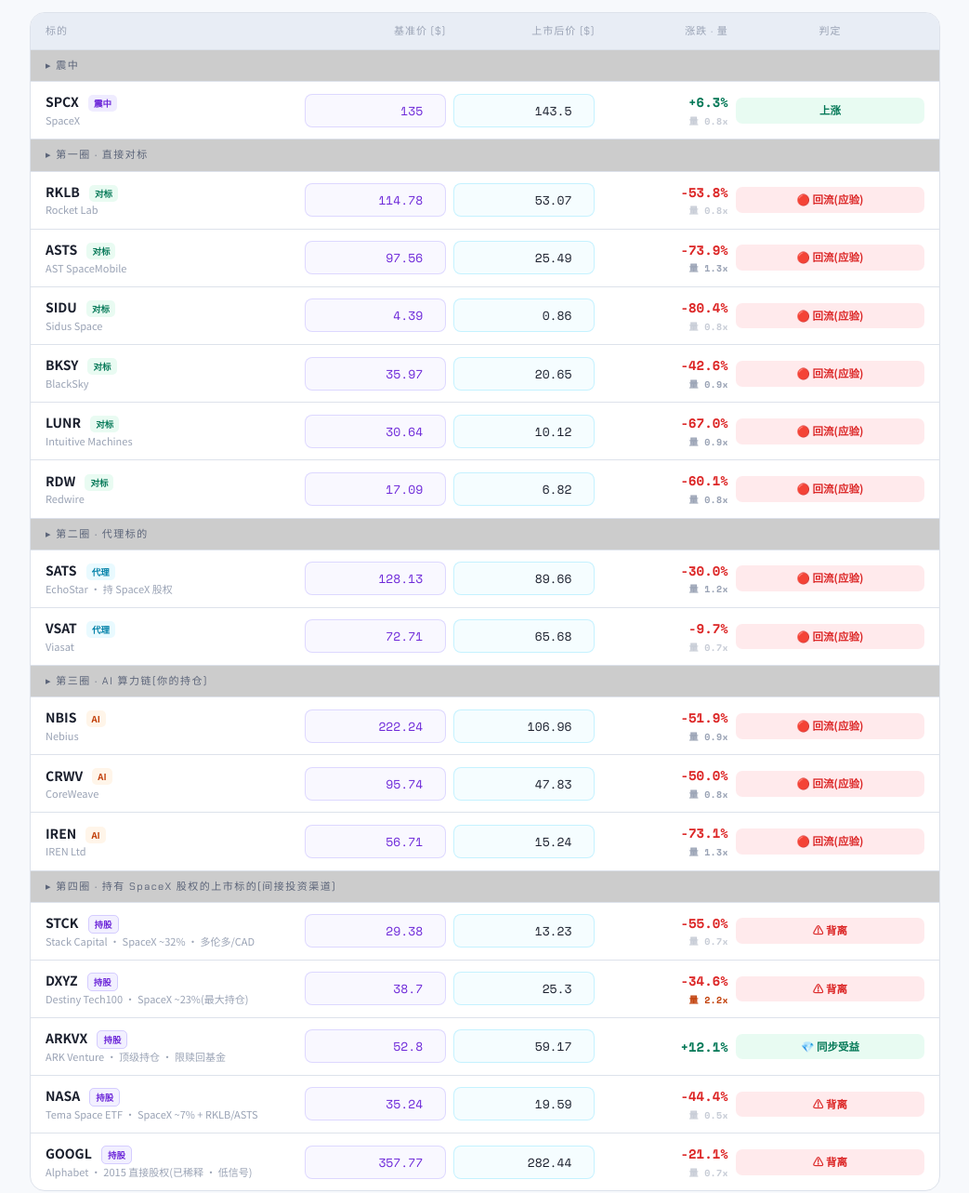
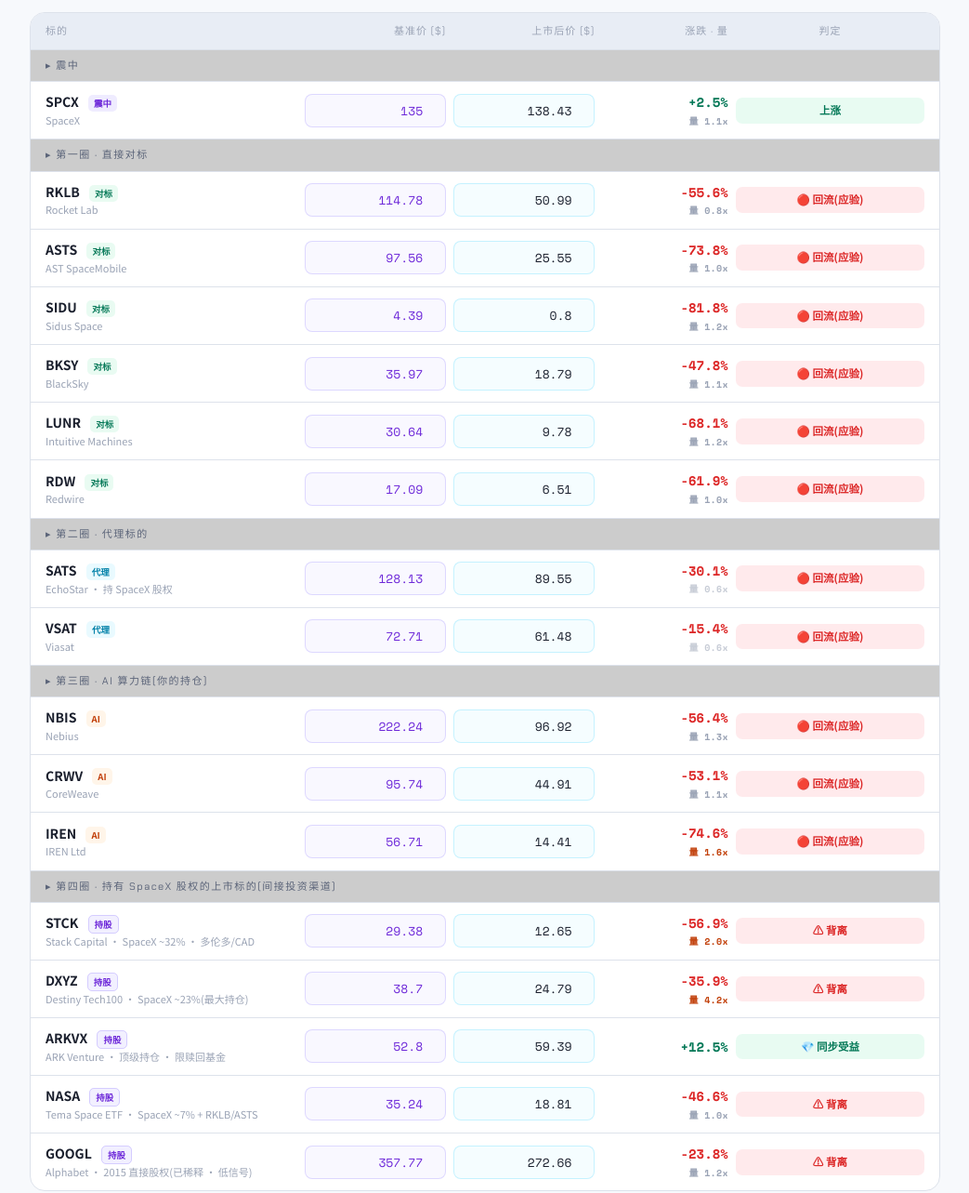
Before and after one commit to charleslee96finance/nvidia-tracker, a plain HTML site: page spcx.html in a window 1280 px wide. Shown: the part 684-1967 px from the top of the page at 93% size, without its empty margins (118-1161 px from the left). Drawn offline with nearby package versions, Linux system fonts and the light colour scheme.

Commit message:
auto: refresh spcx scorecard 2026-11-20 09:31Z

```diff
--- a/spcx.html
+++ b/spcx.html
@@ -94,7 +94,7 @@ input.px.locked{background:rgba(157,139,255,.06);border-color:rgba(157,139,255,.
     <div class="kicker">POST-IPO REVIEW · 全自动模式 · 云端版</div>
     <h1>SPCX 的追踪 · 复盘记分卡</h1>
     <div class="sub">验证假设:上市后,资金是否从"影子标的"回流到 SpaceX 本身?(sell-the-news)</div>
-    <div class="updated">现价上次自动更新: <b>2026-11-19 17:43 BJT | 17/17 | CUR (base locked)</b> · 数据源 Yahoo Finance · 每日 02:00 UTC(10:00 BJT)由 GitHub Actions 刷新</div>
+    <div class="updated">现价上次自动更新: <b>2026-11-20 17:31 BJT | 17/17 | CUR (base locked)</b> · 数据源 Yahoo Finance · 每日 02:00 UTC(10:00 BJT)由 GitHub Actions 刷新</div>
   </header>
 
   <div class="howto">
@@ -148,30 +148,30 @@ input.px.locked{background:rgba(157,139,255,.06);border-color:rgba(157,139,255,.
     <div class="trow" data-row data-role="epi">
       <div class="nm">SPCX <span class="tier-tag tt-epi">震中</span><small>SpaceX</small></div>
       <div><input class="px base locked" type="number" value="135" placeholder="135" readonly></div>
-      <div><input class="px cur auto" type="number" data-ticker="SPCX" placeholder="首日价" value="143.5" data-rvol="0.77"></div>
+      <div><input class="px cur auto" type="number" data-ticker="SPCX" placeholder="首日价" value="138.43" data-rvol="1.06"></div>
       <div class="pct">—</div>
       <div class="verdict v-empty">—</div>
     </div>
     <div class="section-div">▸ 第一圈 · 直接对标</div>
-    <div class="trow" data-row data-role="comp"><div class="nm">RKLB <span class="tier-tag tt-comp">对标</span><small>Rocket Lab</small></div><div><input class="px base locked" type="number" data-ticker="RKLB" placeholder="基准" readonly value="114.78"></div><div><input class="px cur auto" type="number" data-ticker="RKLB" placeholder="现价" value="53.07" data-rvol="0.79"></div><div class="pct">—</div><div class="verdict v-empty">—</div></div>
-    <div class="trow" data-row data-role="comp"><div class="nm">ASTS <span class="tier-tag tt-comp">对标</span><small>AST SpaceMobile</small></div><div><input class="px base locked" type="number" data-ticker="ASTS" placeholder="基准" readonly value="97.56"></div><div><input class="px cur auto" type="number" data-ticker="ASTS" placeholder="现价" value="25.49" data-rvol="1.3"></div><div class="pct">—</div><div class="verdict v-empty">—</div></div>
-    <div class="trow" data-row data-role="comp"><div class="nm">SIDU <span class="tier-tag tt-comp">对标</span><small>Sidus Space</small></div><div><input class="px base locked" type="number" data-ticker="SIDU" placeholder="基准" readonly value="4.39"></div><div><input class="px cur auto" type="number" data-ticker="SIDU" placeholder="现价" value="0.86" data-rvol="0.75"></div><div class="pct">—</div><div class="verdict v-empty">—</div></div>
-    <div class="trow" data-row data-role="comp"><div class="nm">BKSY <span class="tier-tag tt-comp">对标</span><small>BlackSky</small></div><div><input class="px base locked" type="number" data-ticker="BKSY" placeholder="基准" readonly value="35.97"></div><div><input class="px cur auto" type="number" data-ticker="BKSY" placeholder="现价" value="20.65" data-rvol="0.9"></div><div class="pct">—</div><div class="verdict v-empty">—</div></div>
-    <div class="trow" data-row data-role="comp"><div class="nm">LUNR <span class="tier-tag tt-comp">对标</span><small>Intuitive Machines</small></div><div><input class="px base locked" type="number" data-ticker="LUNR" placeholder="基准" readonly value="30.64"></div><div><input class="px cur auto" type="number" data-ticker="LUNR" placeholder="现价" value="10.12" data-rvol="0.9"></div><div class="pct">—</div><div class="verdict v-empty">—</div></div>
-    <div class="trow" data-row data-role="comp"><div class="nm">RDW <span class="tier-tag tt-comp">对标</span><small>Redwire</small></div><div><input class="px base locked" type="number" data-ticker="RDW" placeholder="基准" readonly value="17.09"></div><div><input class="px cur auto" type="number" data-ticker="RDW" placeholder="现价" value="6.82" data-rvol="0.82"></div><div class="pct">—</div><div class="verdict v-empty">—</div></div>
+    <div class="trow" data-row data-role="comp"><div class="nm">RKLB <span class="tier-tag tt-comp">对标</span><small>Rocket Lab</small></div><div><input class="px base locked" type="number" data-ticker="RKLB" placeholder="基准" readonly value="114.78"></div><div><input class="px cur auto" type="number" data-ticker="RKLB" placeholder="现价" value="50.99" data-rvol="0.84"></div><div class="pct">—</div><div class="verdict v-empty">—</div></div>
+    <div class="trow" data-row data-role="comp"><div class="nm">ASTS <span class="tier-tag tt-comp">对标</span><small>AST SpaceMobile</small></div><div><input class="px base locked" type="number" data-ticker="ASTS" placeholder="基准" readonly value="97.56"></div><div><input class="px cur auto" type="number" data-ticker="ASTS" placeholder="现价" value="25.55" data-rvol="0.99"></div><div class="pct">—</div><div class="verdict v-empty">—</div></div>
+    <div class="trow" data-row data-role="comp"><div class="nm">SIDU <span class="tier-tag tt-comp">对标</span><small>Sidus Space</small></div><div><input class="px base locked" type="number" data-ticker="SIDU" placeholder="基准" readonly value="4.39"></div><div><input class="px cur auto" type="number" data-ticker="SIDU" placeholder="现价" value="0.8" data-rvol="1.16"></div><div class="pct">—</div><div class="verdict v-empty">—</div></div>
+    <div class="trow" data-row data-role="comp"><div class="nm">BKSY <span class="tier-tag tt-comp">对标</span><small>BlackSky</small></div><div><input class="px base locked" type="number" data-ticker="BKSY" placeholder="基准" readonly value="35.97"></div><div><input class="px cur auto" type="number" data-ticker="BKSY" placeholder="现价" value="18.79" data-rvol="1.15"></div><div class="pct">—</div><div class="verdict v-empty">—</div></div>
+    <div class="trow" data-row data-role="comp"><div class="nm">LUNR <span class="tier-tag tt-comp">对标</span><small>Intuitive Machines</small></div><div><input class="px base locked" type="number" data-ticker="LUNR" placeholder="基准" readonly value="30.64"></div><div><input class="px cur auto" type="number" data-ticker="LUNR" placeholder="现价" value="9.78" data-rvol="1.23"></div><div class="pct">—</div><div class="verdict v-empty">—</div></div>
+    <div class="trow" data-row data-role="comp"><div class="nm">RDW <span class="tier-tag tt-comp">对标</span><small>Redwire</small></div><div><input class="px base locked" type="number" data-ticker="RDW" placeholder="基准" readonly value="17.09"></div><div><input class="px cur auto" type="number" data-ticker="RDW" placeholder="现价" value="6.51" data-rvol="1.0"></div><div class="pct">—</div><div class="verdict v-empty">—</div></div>
     <div class="section-div">▸ 第二圈 · 代理标的</div>
-    <div class="trow" data-row data-role="comp"><div class="nm">SATS <span class="tier-tag tt-proxy">代理</span><small>EchoStar · 持 SpaceX 股权</small></div><div><input class="px base locked" type="number" data-ticker="SATS" placeholder="基准" readonly value="128.13"></div><div><input class="px cur auto" type="number" data-ticker="SATS" placeholder="现价" value="89.66" data-rvol="1.2"></div><div class="pct">—</div><div class="verdict v-empty">—</div></div>
-    <div class="trow" data-row data-role="comp"><div class="nm">VSAT <span class="tier-tag tt-proxy">代理</span><small>Viasat</small></div><div><input class="px base locked" type="number" data-ticker="VSAT" placeholder="基准" readonly value="72.71"></div><div><input class="px cur auto" type="number" data-ticker="VSAT" placeholder="现价" value="65.68" data-rvol="0.7"></div><div class="pct">—</div><div class="verdict v-empty">—</div></div>
+    <div class="trow" data-row data-role="comp"><div class="nm">SATS <span class="tier-tag tt-proxy">代理</span><small>EchoStar · 持 SpaceX 股权</small></div><div><input class="px base locked" type="number" data-ticker="SATS" placeholder="基准" readonly value="128.13"></div><div><input class="px cur auto" type="number" data-ticker="SATS" placeholder="现价" value="89.55" data-rvol="0.62"></div><div class="pct">—</div><div class="verdict v-empty">—</div></div>
+    <div class="trow" data-row data-role="comp"><div class="nm">VSAT <span class="tier-tag tt-proxy">代理</span><small>Viasat</small></div><div><input class="px base locked" type="number" data-ticker="VSAT" placeholder="基准" readonly value="72.71"></div><div><input class="px cur auto" type="number" data-ticker="VSAT" placeholder="现价" value="61.48" data-rvol="0.57"></div><div class="pct">—</div><div class="verdict v-empty">—</div></div>
     <div class="section-div">▸ 第三圈 · AI 算力链(你的持仓)</div>
-    <div class="trow" data-row data-role="comp"><div class="nm">NBIS <span class="tier-tag tt-ai">AI</span><small>Nebius</small></div><div><input class="px base locked" type="number" data-ticker="NBIS" placeholder="基准" readonly value="222.24"></div><div><input class="px cur auto" type="number" data-ticker="NBIS" placeholder="现价" value="106.96" data-rvol="0.94"></div><div class="pct">—</div><div class="verdict v-empty">—</div></div>
-    <div class="trow" data-row data-role="comp"><div class="nm">CRWV <span class="tier-tag tt-ai">AI</span><small>CoreWeave</small></div><div><input class="px base locked" type="number" data-ticker="CRWV" placeholder="基准" readonly value="95.74"></div><div><input class="px cur auto" type="number" data-ticker="CRWV" placeholder="现价" value="47.83" data-rvol="0.85"></div><div class="pct">—</div><div class="verdict v-empty">—</div></div>
-    <div class="trow" data-row data-role="comp"><div class="nm">IREN <span class="tier-tag tt-ai">AI</span><small>IREN Ltd</small></div><div><input class="px base locked" type="number" data-ticker="IREN" placeholder="基准" readonly value="56.71"></div><div><input class="px cur auto" type="number" data-ticker="IREN" placeholder="现价" value="15.24" data-rvol="1.28"></div><div class="pct">—</div><div class="verdict v-empty">—</div></div>
+    <div class="trow" data-row data-role="comp"><div class="nm">NBIS <span class="tier-tag tt-ai">AI</span><small>Nebius</small></div><div><input class="px base locked" type="number" data-ticker="NBIS" placeholder="基准" readonly value="222.24"></div><div><input class="px cur auto" type="number" data-ticker="NBIS" placeholder="现价" value="96.92" data-rvol="1.32"></div><div class="pct">—</div><div class="verdict v-empty">—</div></div>
+    <div class="trow" data-row data-role="comp"><div class="nm">CRWV <span class="tier-tag tt-ai">AI</span><small>CoreWeave</small></div><div><input class="px base locked" type="number" data-ticker="CRWV" placeholder="基准" readonly value="95.74"></div><div><input class="px cur auto" type="number" data-ticker="CRWV" placeholder="现价" value="44.91" data-rvol="1.1"></div><div class="pct">—</div><div class="verdict v-empty">—</div></div>
+    <div class="trow" data-row data-role="comp"><div class="nm">IREN <span class="tier-tag tt-ai">AI</span><small>IREN Ltd</small></div><div><input class="px base locked" type="number" data-ticker="IREN" placeholder="基准" readonly value="56.71"></div><div><input class="px cur auto" type="number" data-ticker="IREN" placeholder="现价" value="14.41" data-rvol="1.64"></div><div class="pct">—</div><div class="verdict v-empty">—</div></div>
     <div class="section-div">▸ 第四圈 · 持有 SpaceX 股权的上市标的(间接投资渠道)</div>
-    <div class="trow" data-row data-role="holder"><div class="nm">STCK <span class="tier-tag tt-hold">持股</span><small>Stack Capital · SpaceX ~32% · 多伦多/CAD</small></div><div><input class="px base locked" type="number" data-ticker="STCK.TO" placeholder="基准" readonly value="29.38"></div><div><input class="px cur auto" type="number" data-ticker="STCK.TO" placeholder="现价" value="13.23" data-rvol="0.65"></div><div class="pct">—</div><div class="verdict v-empty">—</div></div>
-    <div class="trow" data-row data-role="holder"><div class="nm">DXYZ <span class="tier-tag tt-hold">持股</span><small>Destiny Tech100 · SpaceX ~23%(最大持仓)</small></div><div><input class="px base locked" type="number" data-ticker="DXYZ" placeholder="基准" readonly value="38.7"></div><div><input class="px cur auto" type="number" data-ticker="DXYZ" placeholder="现价" value="25.3" data-rvol="2.21"></div><div class="pct">—</div><div class="verdict v-empty">—</div></div>
-    <div class="trow" data-row data-role="holder"><div class="nm">ARKVX <span class="tier-tag tt-hold">持股</span><small>ARK Venture · 顶级持仓 · 限赎回基金</small></div><div><input class="px base locked" type="number" data-ticker="ARKVX" placeholder="基准" readonly value="52.8"></div><div><input class="px cur auto" type="number" data-ticker="ARKVX" placeholder="现价" value="59.17"></div><div class="pct">—</div><div class="verdict v-empty">—</div></div>
-    <div class="trow" data-row data-role="holder"><div class="nm">NASA <span class="tier-tag tt-hold">持股</span><small>Tema Space ETF · SpaceX ~7% + RKLB/ASTS</small></div><div><input class="px base locked" type="number" data-ticker="NASA" placeholder="基准" readonly value="35.24"></div><div><input class="px cur auto" type="number" data-ticker="NASA" placeholder="现价" value="19.59" data-rvol="0.54"></div><div class="pct">—</div><div class="verdict v-empty">—</div></div>
-    <div class="trow" data-row data-role="holder"><div class="nm">GOOGL <span class="tier-tag tt-hold">持股</span><small>Alphabet · 2015 直接股权(已稀释 · 低信号)</small></div><div><input class="px base locked" type="number" data-ticker="GOOGL" placeholder="基准" readonly value="357.77"></div><div><input class="px cur auto" type="number" data-ticker="GOOGL" placeholder="现价" value="282.44" data-rvol="0.69"></div><div class="pct">—</div><div class="verdict v-empty">—</div></div>
+    <div class="trow" data-row data-role="holder"><div class="nm">STCK <span class="tier-tag tt-hold">持股</span><small>Stack Capital · SpaceX ~32% · 多伦多/CAD</small></div><div><input class="px base locked" type="number" data-ticker="STCK.TO" placeholder="基准" readonly value="29.38"></div><div><input class="px cur auto" type="number" data-ticker="STCK.TO" placeholder="现价" value="12.65" data-rvol="1.97"></div><div class="pct">—</div><div class="verdict v-empty">—</div></div>
+    <div class="trow" data-row data-role="holder"><div class="nm">DXYZ <span class="tier-tag tt-hold">持股</span><small>Destiny Tech100 · SpaceX ~23%(最大持仓)</small></div><div><input class="px base locked" type="number" data-ticker="DXYZ" placeholder="基准" readonly value="38.7"></div><div><input class="px cur auto" type="number" data-ticker="DXYZ" placeholder="现价" value="24.79" data-rvol="4.18"></div><div class="pct">—</div><div class="verdict v-empty">—</div></div>
+    <div class="trow" data-row data-role="holder"><div class="nm">ARKVX <span class="tier-tag tt-hold">持股</span><small>ARK Venture · 顶级持仓 · 限赎回基金</small></div><div><input class="px base locked" type="number" data-ticker="ARKVX" placeholder="基准" readonly value="52.8"></div><div><input class="px cur auto" type="number" data-ticker="ARKVX" placeholder="现价" value="59.39"></div><div class="pct">—</div><div class="verdict v-empty">—</div></div>
+    <div class="trow" data-row data-role="holder"><div class="nm">NASA <span class="tier-tag tt-hold">持股</span><small>Tema Space ETF · SpaceX ~7% + RKLB/ASTS</small></div><div><input class="px base locked" type="number" data-ticker="NASA" placeholder="基准" readonly value="35.24"></div><div><input class="px cur auto" type="number" data-ticker="NASA" placeholder="现价" value="18.81" data-rvol="0.97"></div><div class="pct">—</div><div class="verdict v-empty">—</div></div>
+    <div class="trow" data-row data-role="holder"><div class="nm">GOOGL <span class="tier-tag tt-hold">持股</span><small>Alphabet · 2015 直接股权(已稀释 · 低信号)</small></div><div><input class="px base locked" type="number" data-ticker="GOOGL" placeholder="基准" readonly value="357.77"></div><div><input class="px cur auto" type="number" data-ticker="GOOGL" placeholder="现价" value="272.66" data-rvol="1.2"></div><div class="pct">—</div><div class="verdict v-empty">—</div></div>
   </div>
 
   <div class="signals">
```
